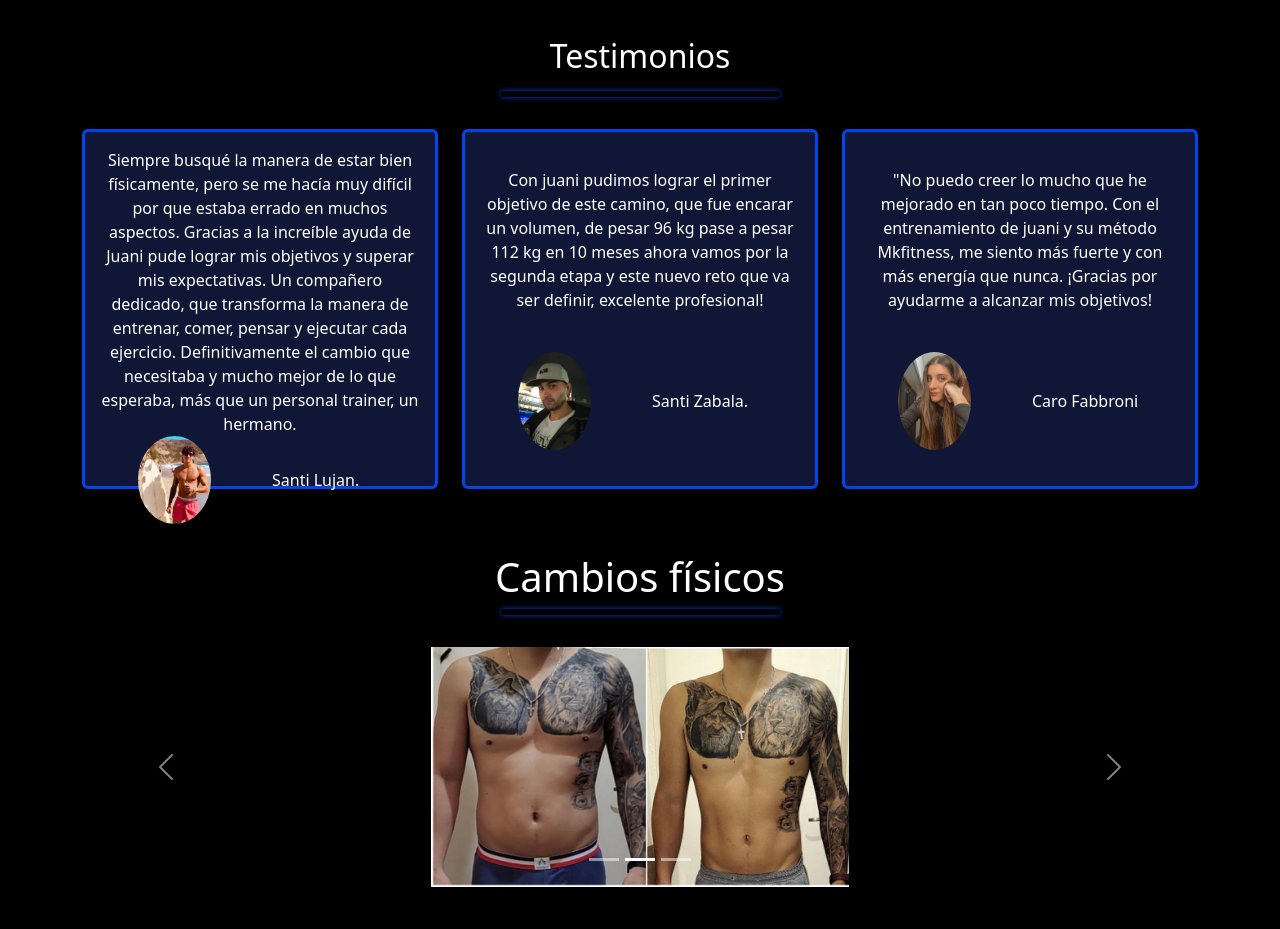
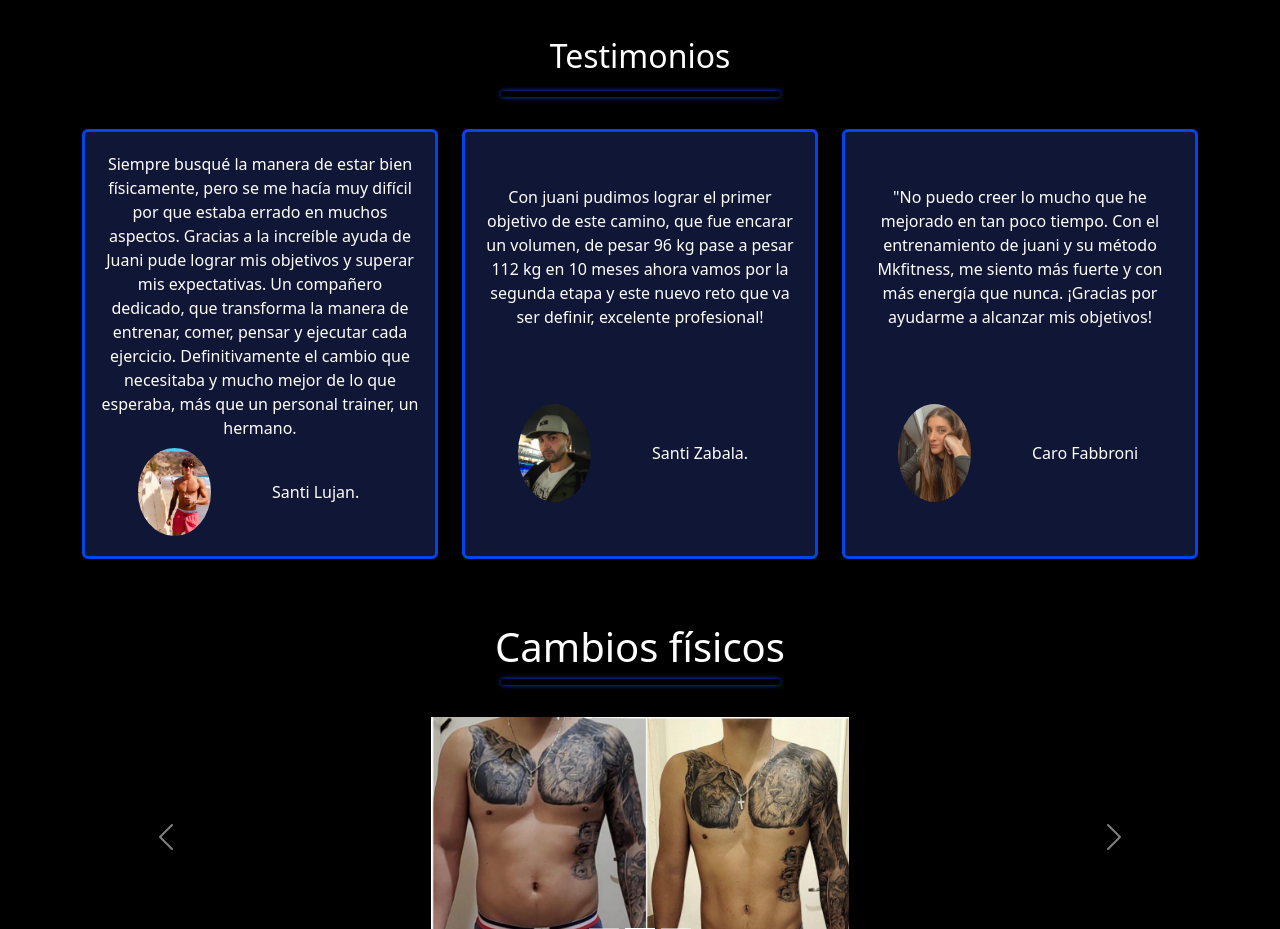
Before and after one commit to sebapch/mkfitness, a React (Create React App) app: page / in a window 1280 px wide. Shown: the part 2220-3149 px from the top of the page. Built offline with nearby package versions, Linux system fonts and the light colour scheme; a web font is replaced by a local one.

Commit message:
fix testimonios

```diff
--- a/src/components/Testimonios/Testimonios.css
+++ b/src/components/Testimonios/Testimonios.css
@@ -3,7 +3,7 @@
     color: white;
     border: 3px solid #0046EF;
     margin-bottom: 1rem;
-    height: 45vh;
+    height: 100%;
 }
 
 .card-body-responsive{
--- a/src/components/Testimonios/Testimonios.jsx
+++ b/src/components/Testimonios/Testimonios.jsx
@@ -15,7 +15,7 @@ const Testimonios = () => {
 
         </div>
       <Row>
-        <Col sm={12} md={12} xl={4}>
+        <Col sm={12} md={12} xl={4} style={{marginBottom: '1rem'}}>
           <Card className="mx-auto card-estilada">
             <Card.Body className='card-body-responsive'>
             <Fade direction='Down' delay={100} triggerOnce={true}>
@@ -52,7 +52,7 @@ const Testimonios = () => {
             </Card.Body>
           </Card>
         </Col>
-        <Col sm={12} md={12} xl={4}>
+        <Col sm={12} md={12} xl={4} style={{marginBottom: '1rem'}}>
           <Card className="mx-auto card-estilada">
             <Card.Body className='card-body-responsive'>
             <Fade direction='Down' delay={100} triggerOnce={true}>
@@ -88,7 +88,7 @@ const Testimonios = () => {
             </Card.Body>
           </Card>
         </Col>
-        <Col sm={12} md={12} xl={4}>
+        <Col sm={12} md={12} xl={4} style={{marginBottom: '1rem'}}>
           <Card className="mx-auto card-estilada">
             <Card.Body className='card-body-responsive'>
             <Fade direction='Down' delay={100} triggerOnce={true}>
```
